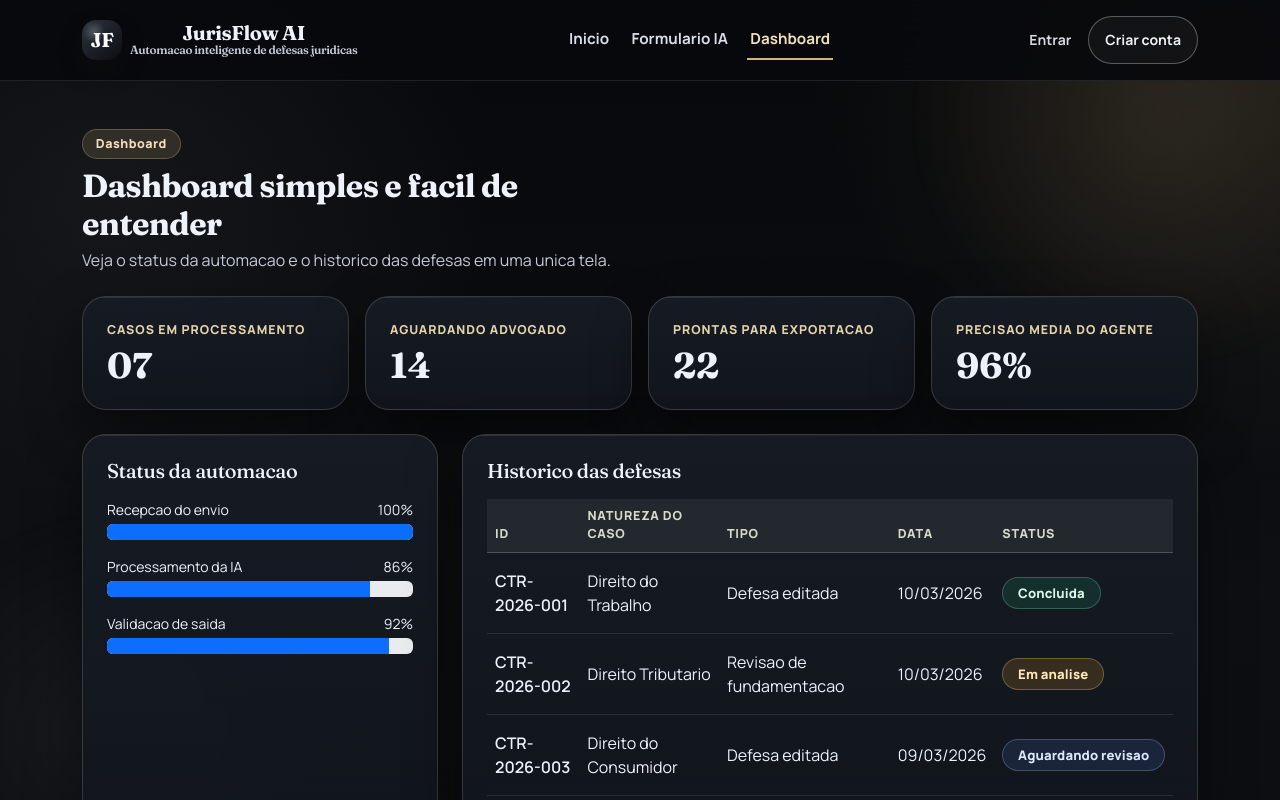
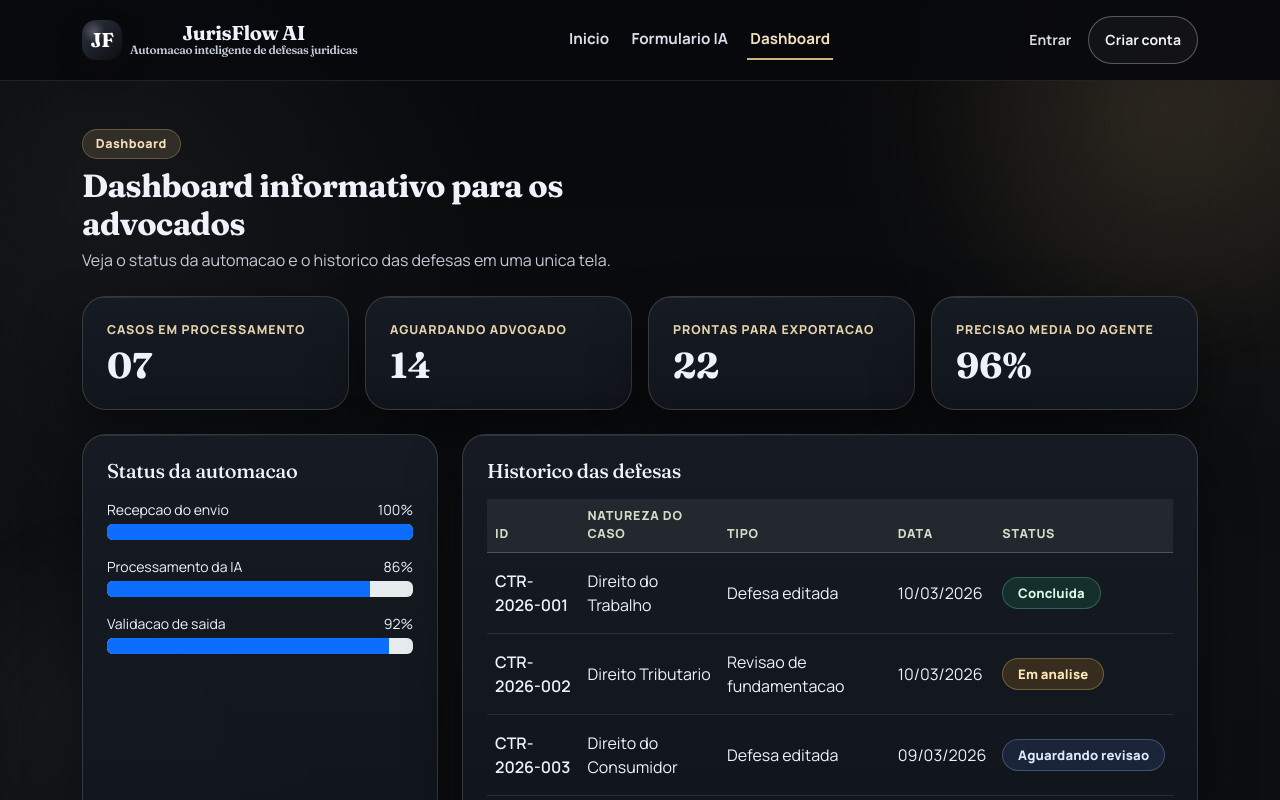
Before and after one commit to GuilhermeADS13/API-DE-AUTOMA-AO-DE-CONTESTACAO, a React (Vite) app in the folder Front comp/vite-project/: page / in a window 1280 px wide. Both pictures are taken after a click on the button "Dashboard". Shown: the top 800 px of the page. Built offline with nearby package versions, Linux system fonts and the light colour scheme; no server answers.

Commit message:
chore(frontend): atualiza ajustes do dashboard

```diff
--- a/Front comp/vite-project/src/components/DashboardSection.jsx
+++ b/Front comp/vite-project/src/components/DashboardSection.jsx
@@ -9,7 +9,7 @@ export default function DashboardSection({ history, automationStatus }) {
       <Container>
         <div className="dashboard-simple-header mb-4">
           <Badge className="section-badge mb-2">Dashboard</Badge>
-          <h2 className="fw-bold mb-1">Dashboard simples e facil de entender</h2>
+          <h2 className="fw-bold mb-1">Dashboard informativo para os advocados </h2>
           <p className="text-secondary mb-0">
             Veja o status da automacao e o historico das defesas em uma unica tela.
           </p>
```
